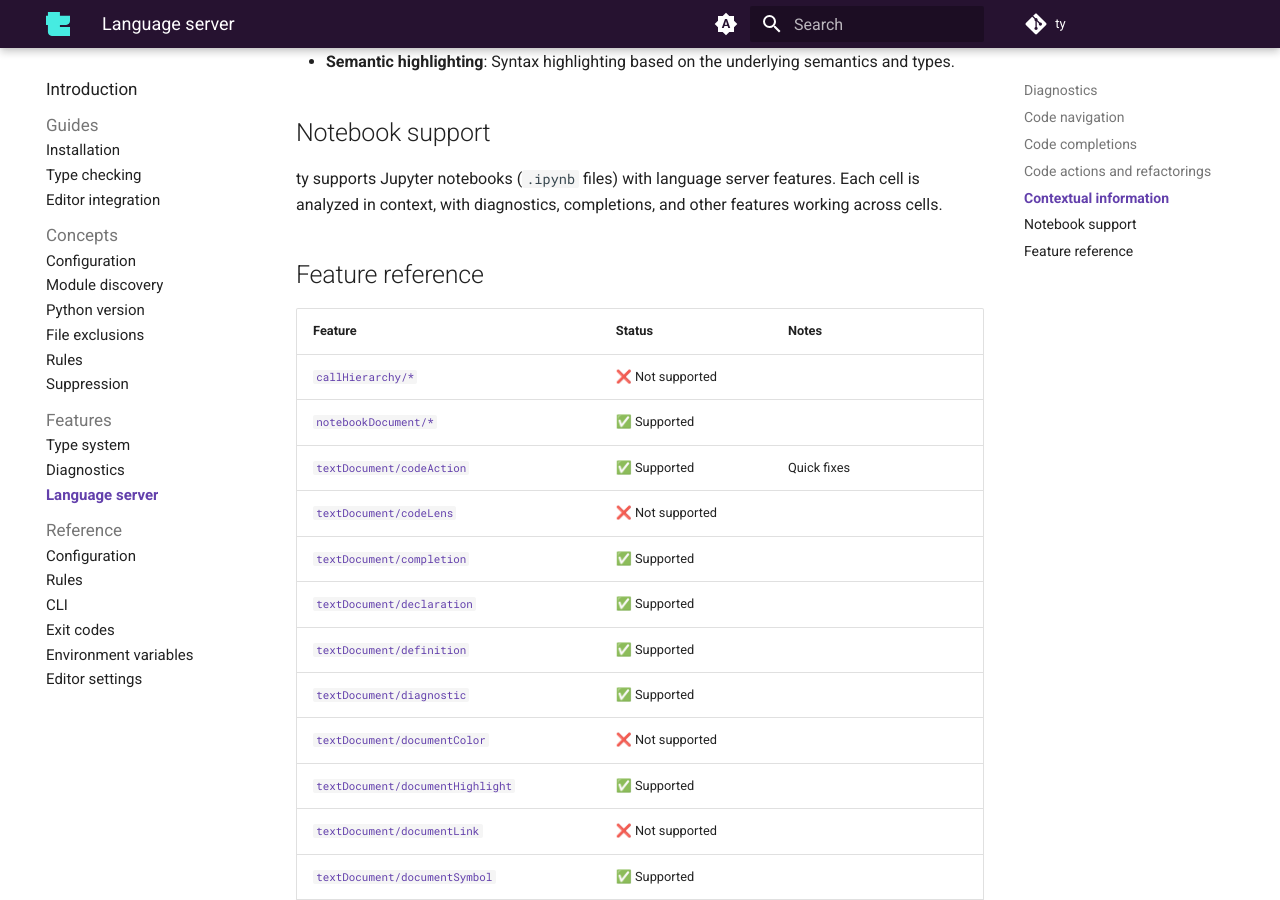
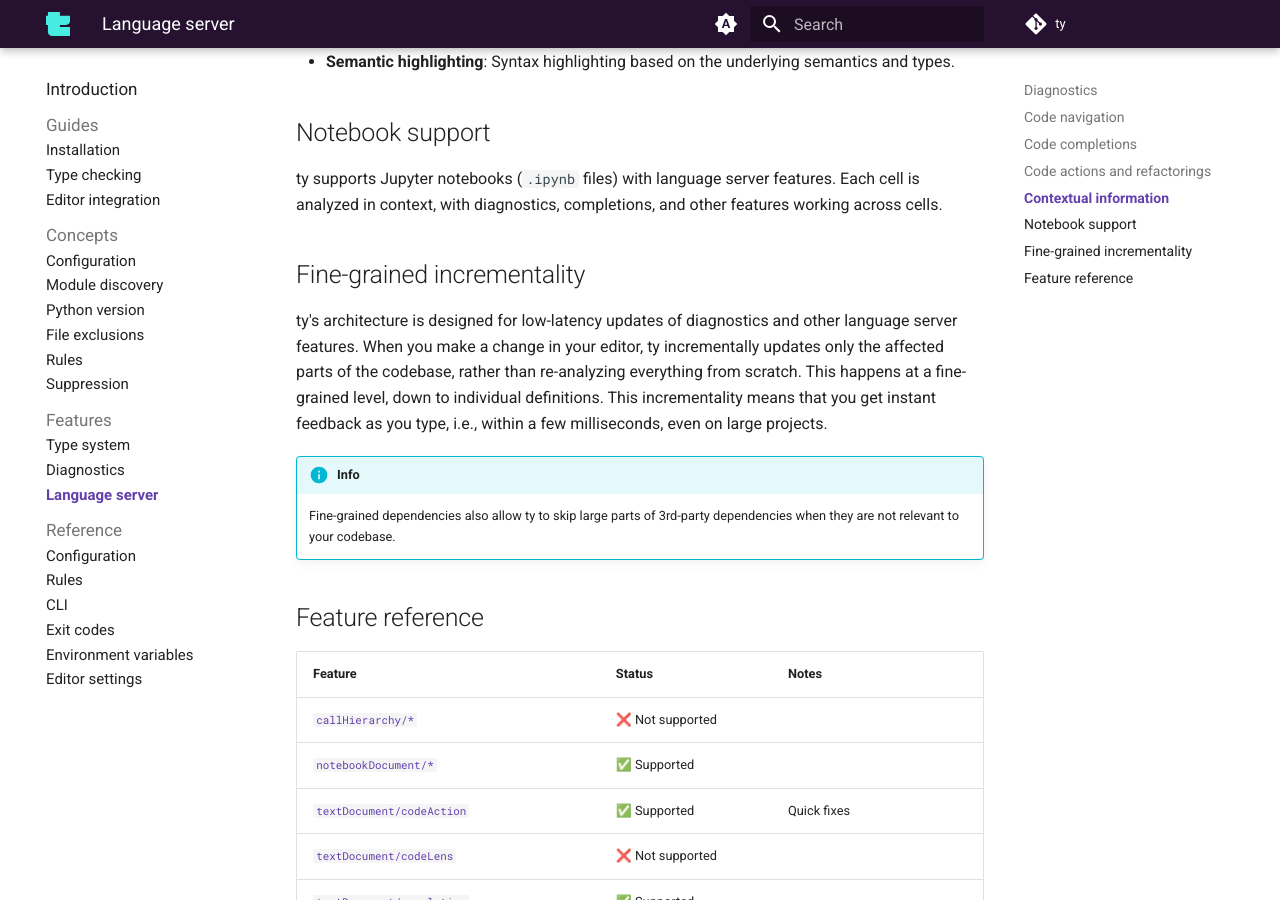
Before and after one commit to astral-sh/ty, an MkDocs documentation site: the page built from docs/features/language-server.md, in a window 1280 px wide and 900 px high, scrolled down 3836 px. Built offline with MkDocs 1.6.1 and Material for MkDocs 9.7.7, drawn with Linux system fonts in a browser that asks for light colours; comment, search, counter and statistics services are not loaded.

Commit message:
Add incrementality section to LSP docs (#1930)
I was halfway through with designing an example here to understand
fine-grained incrementality, but ultimately, I'm not sure this is the
right place to discuss this? It is interesting in a technical talk, but
it's (ideally) really not relevant for users to understand this in
detail(?).

```diff
--- a/docs/features/language-server.md
+++ b/docs/features/language-server.md
@@ -95,6 +95,19 @@ ty surfaces useful contextual information as you code:
 ty supports Jupyter notebooks (`.ipynb` files) with language server features. Each cell is
 analyzed in context, with diagnostics, completions, and other features working across cells.
 
+## Fine-grained incrementality
+
+ty's architecture is designed for low-latency updates of diagnostics and other language server features.
+When you make a change in your editor, ty incrementally updates only the affected parts of the
+codebase, rather than re-analyzing everything from scratch. This happens at a fine-grained level,
+down to individual definitions. This incrementality means that you get instant feedback as you type, i.e.,
+within a few milliseconds, even on large projects.
+
+!!! info
+
+    Fine-grained dependencies also allow ty to skip large parts of 3rd-party dependencies when they are not relevant
+    to your codebase.
+
 ## Feature reference
 
 <!-- markdownlint-disable MD060 -->
```
